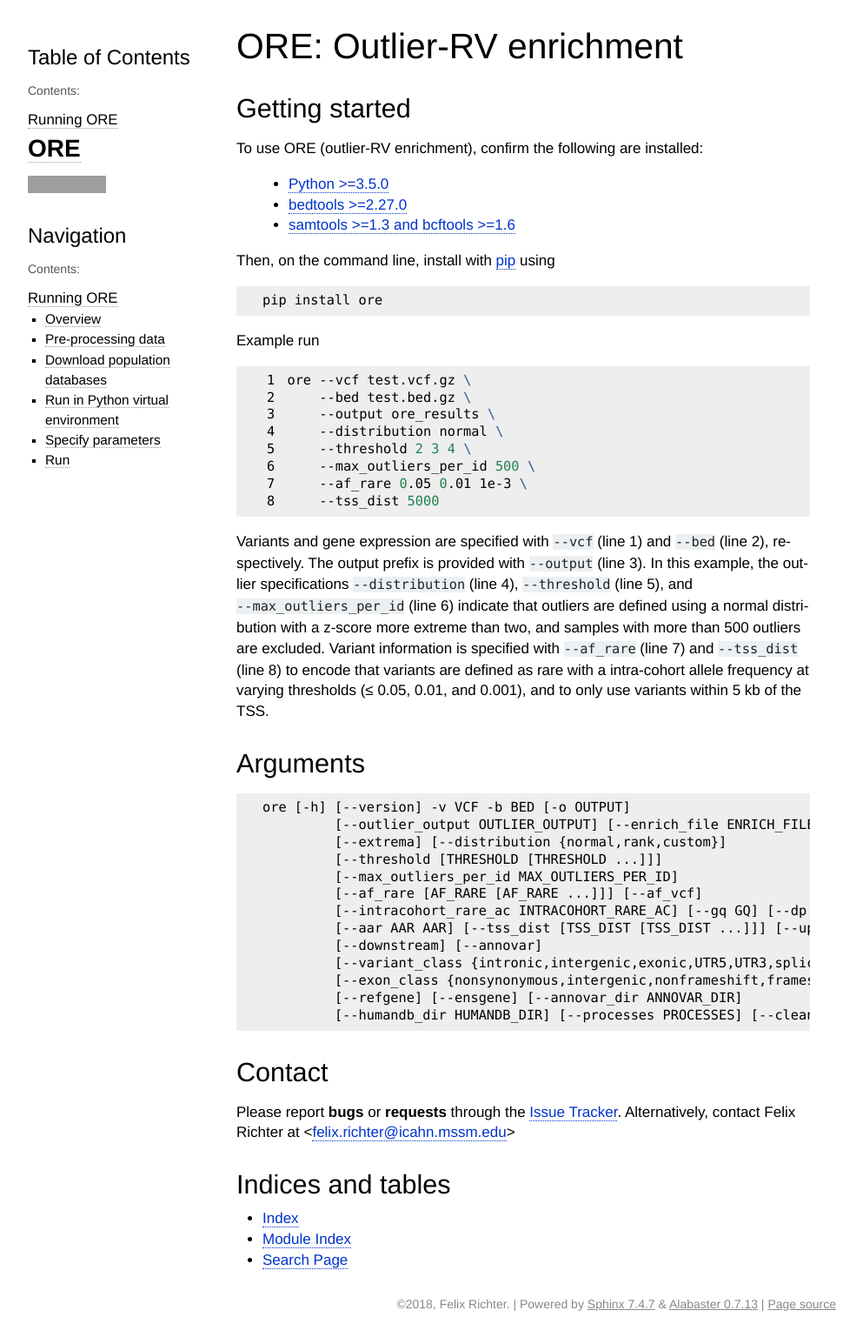
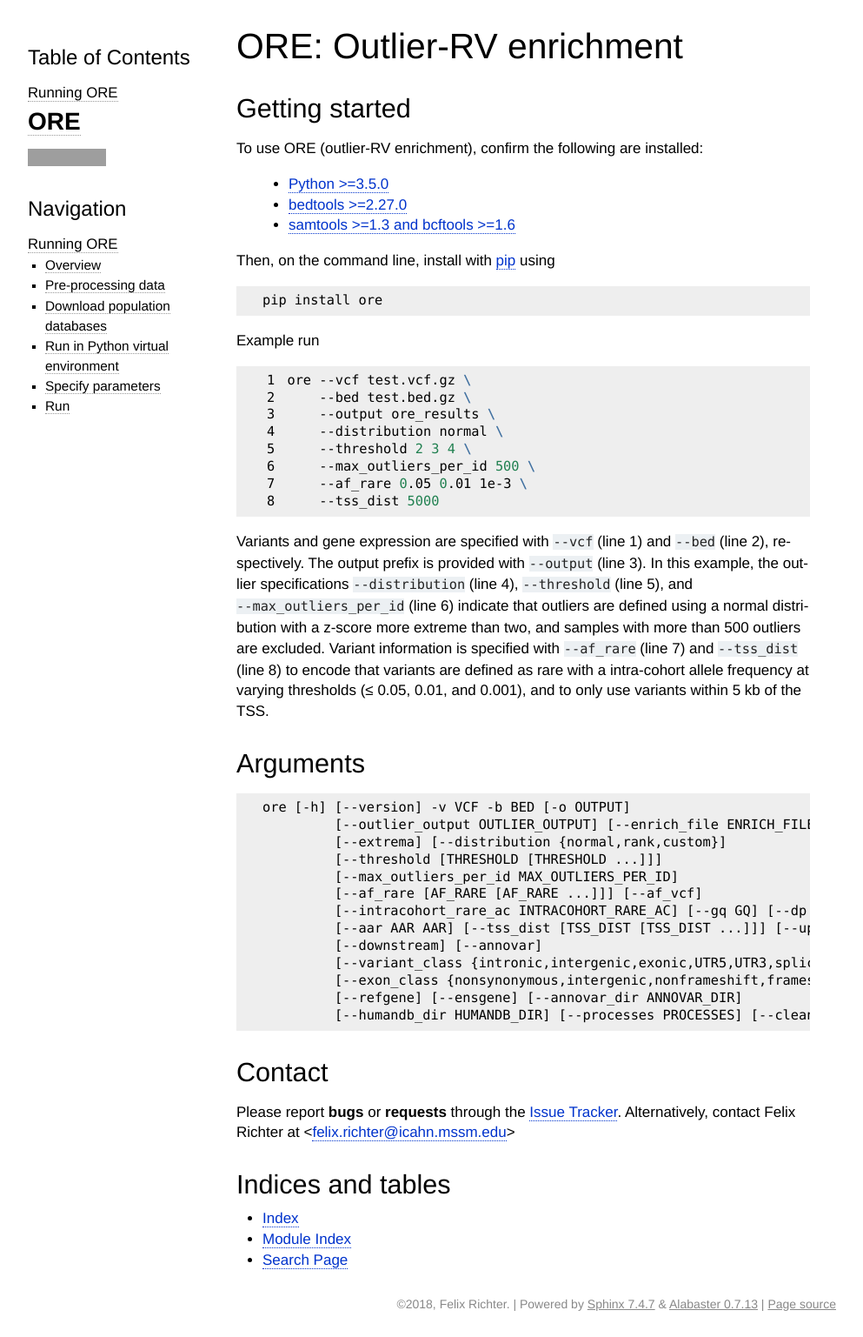
Before and after one commit to frichter/ore, a Sphinx documentation site: the page built from docs/index.rst, in a window 1280 px wide. Shown: the whole page at 87% size, without its empty margins (148-1141 px from the left). Built offline with Sphinx 7.4.7, drawn with Linux system fonts in a browser that asks for light colours; pages that are not in the unit, such as notebooks, are missing from menus; grey boxes are pictures that could not be loaded.

Commit message:
updated docs

```diff
--- a/docs/conf.py
+++ b/docs/conf.py
@@ -97,6 +97,7 @@
     'github_banner': False,
     # 'touch_icon': "logos/ios_home.png" # iOS home button icon
     'sidebar_collapse': False,
+    'sidebar_includehidden': True,
     # colors
     'body_text': color['black'],
     'link': color['blue'],
--- a/docs/index.rst
+++ b/docs/index.rst
@@ -10,15 +10,10 @@
 
 .. toctree::
    :maxdepth: 2
-   :caption: Contents:
    :hidden:
 
    index
    run_ore
-
-
-.. index
-.. run_ore
 
 
 
```
